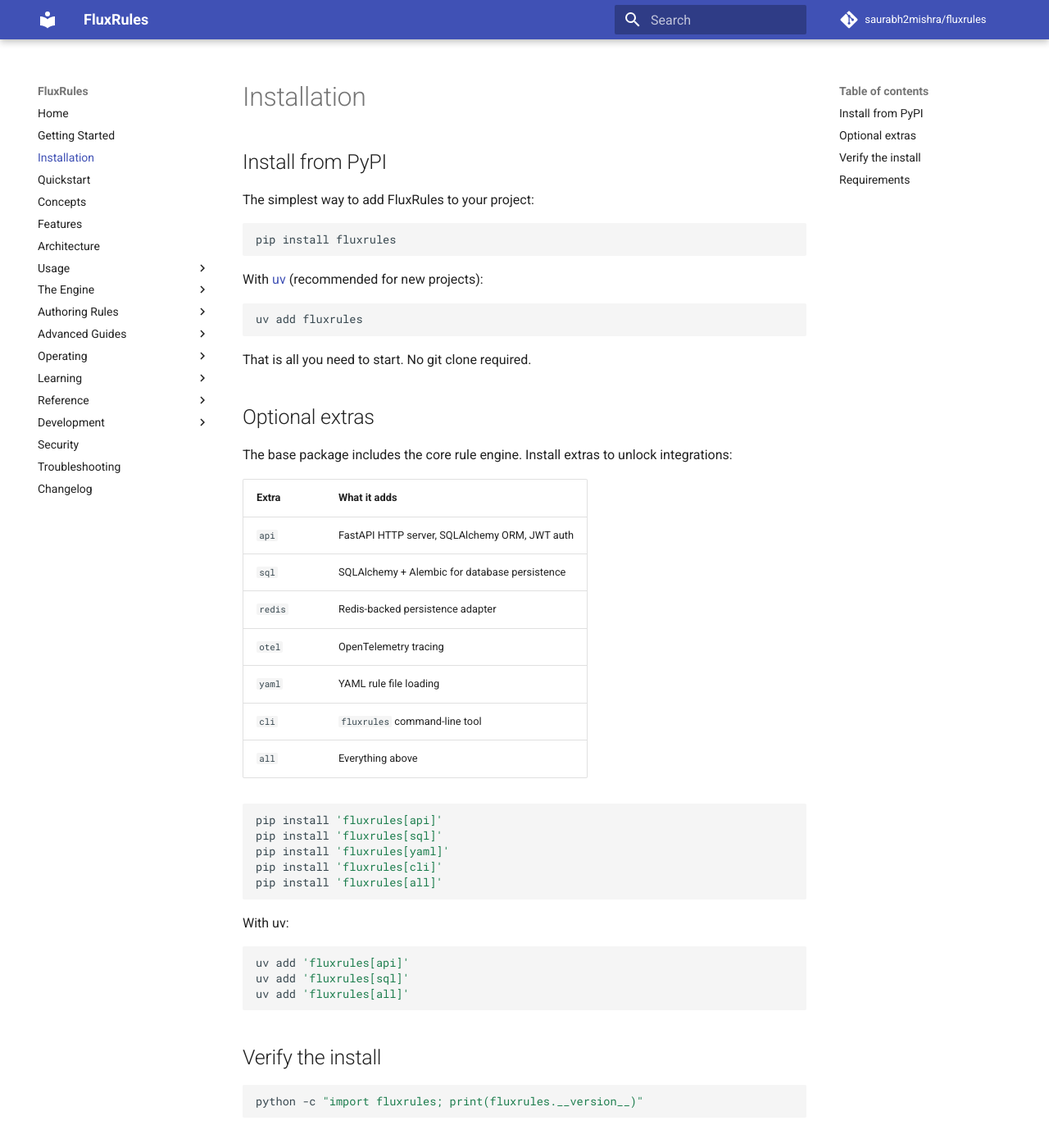
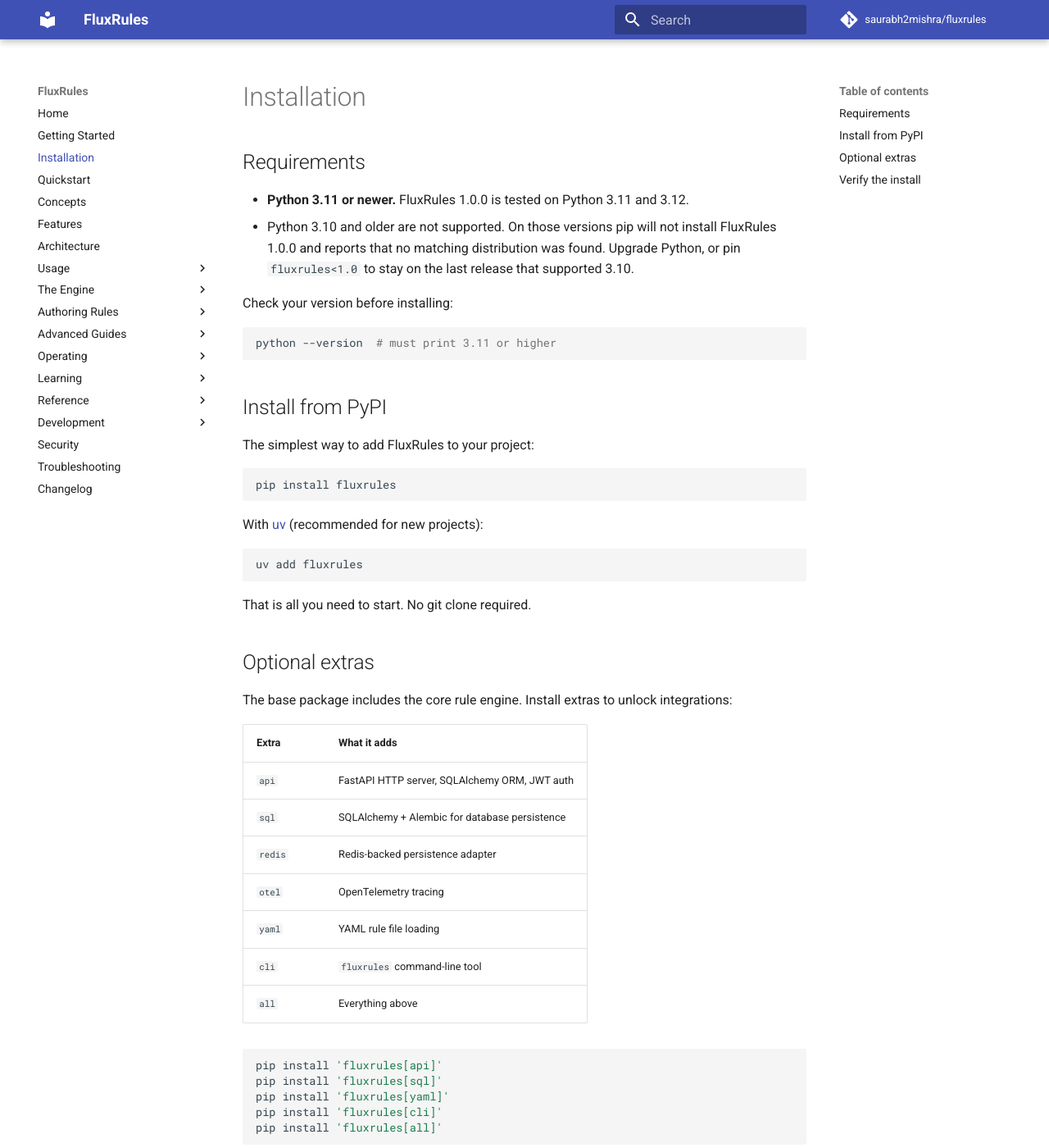
Before and after one commit to saurabh2mishra/fluxrules, an MkDocs documentation site: the page built from docs/installation.md, in a window 1280 px wide and 1400 px high. Shown: the whole window at 82% size. Built offline with MkDocs 1.6.1 and Material for MkDocs 9.7.7, drawn with Linux system fonts in a browser that asks for light colours; comment, search, counter and statistics services are not loaded; some of the changed text lies outside the part shown.

Commit message:
docs: state the Python 3.11+ requirement clearly
Spell out in README and installation docs that 3.10 and older are not
supported, what pip does on them, and how to pin fluxrules<1.0.

Co-Authored-By: Claude Opus 5.5 <noreply@anthropic.com>

````diff
--- a/docs/installation.md
+++ b/docs/installation.md
@@ -1,4 +1,17 @@
 # Installation
+
+## Requirements
+
+- **Python 3.11 or newer.** FluxRules 1.0.0 is tested on Python 3.11 and 3.12.
+- Python 3.10 and older are not supported. On those versions pip will not install
+  FluxRules 1.0.0 and reports that no matching distribution was found. Upgrade
+  Python, or pin `fluxrules<1.0` to stay on the last release that supported 3.10.
+
+Check your version before installing:
+
+```bash
+python --version  # must print 3.11 or higher
+```
 
 ## Install from PyPI
 
````
Also changed, not shown: other parts of docs/installation.md (+0 -4 lines), CHANGELOG.md (+8 -1 lines), README.md (+10 -1 lines), docs/getting-started.md (+1 -1 lines), docs/quickstart.md (+1 -1 lines), examples/README.md (+1 -1 lines).
